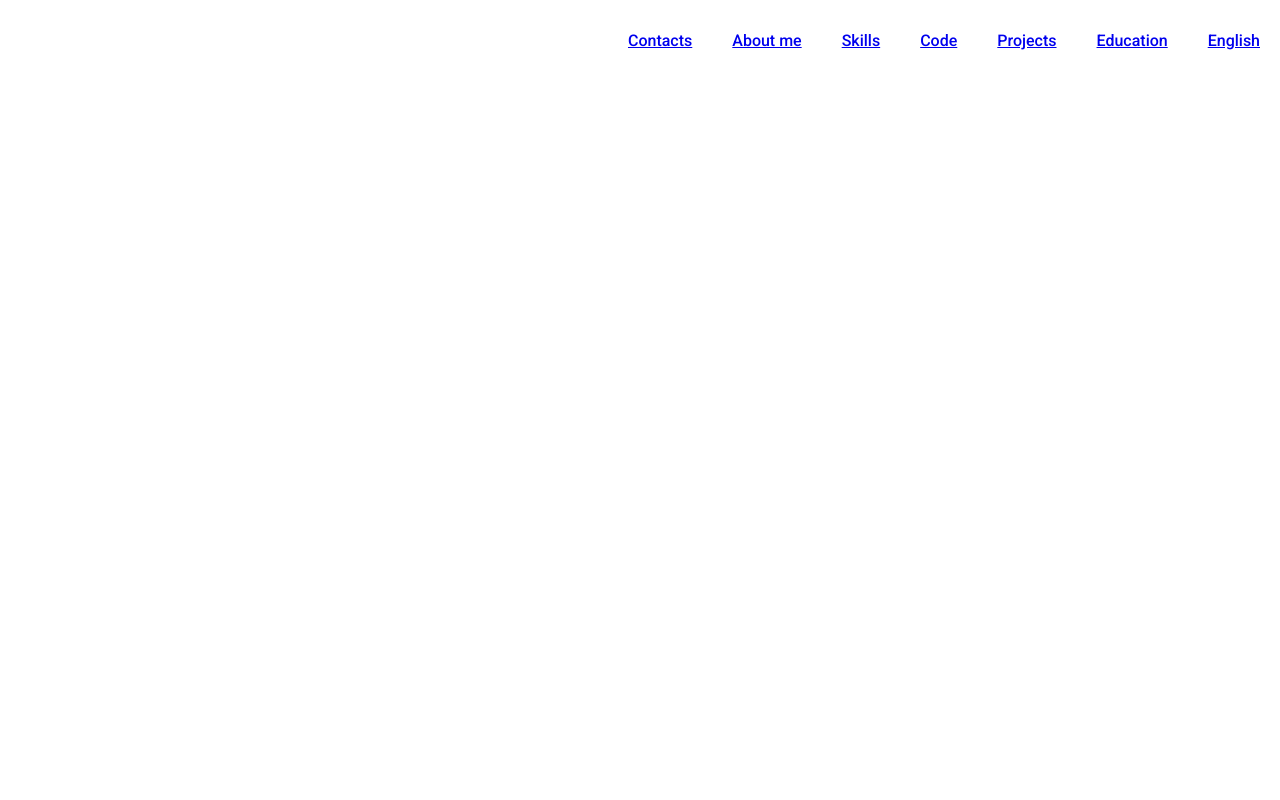
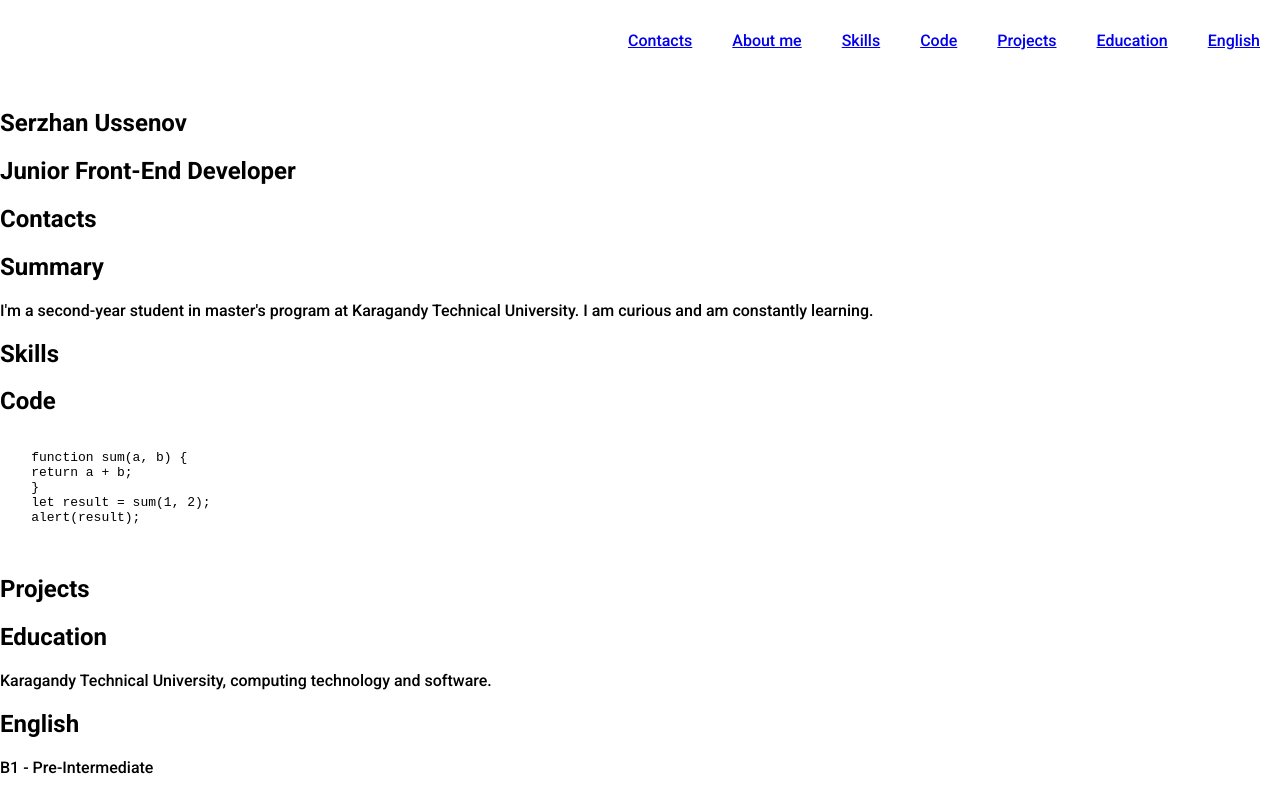
Before and after one commit to serzhan-ussenov/rsschool-cv, a plain HTML site: page index.html in a window 1280 px wide. Drawn offline with Linux system fonts and the light colour scheme.

Commit message:
feat: add sections

```diff
--- a/index.html
+++ b/index.html
@@ -28,7 +28,45 @@
     </header>
     <main class="main">
         <div class="container main-container">
-
+            <section class="section" id="profile">
+                <h1 class="section-title">Serzhan Ussenov</h1>
+                <h2 class="section-title">Junior Front-End Developer</h2>
+            </section>
+            <section class="section" id="contacts">
+                <h2 class="section-title">Contacts</h2>
+            </section>
+            <section class="section" id="summary">
+                <h2 class="section-title">Summary</h2>
+                <p>
+                    I'm a second-year student in master's program at Karagandy Technical University. I am curious and am constantly learning.
+                </p>
+            </section>
+            <section class="section" id="skills">
+                <h2 class="section-title">Skills</h2>
+            </section>
+            <section class="section" id="code">
+                <h2 class="section-title">Code</h2>
+                <pre>
+                    <code>
+    function sum(a, b) {
+    return a + b;
+    }
+    let result = sum(1, 2);
+    alert(result);
+                    </code>
+                </pre>
+            </section>
+            <section class="section" id="projects">
+                <h2 class="section-title">Projects</h2>
+            </section>
+            <section class="section" id="education">
+                <h2 class="section-title">Education</h2>
+                <p>Karagandy Technical University, computing technology and software.</p>
+            </section>
+            <section class="section" id="english">
+                <h2 class="section-title">English</h2>
+                <p>B1 - Pre-Intermediate</p>
+            </section>
         </div>
     </main>
     <footer class="footer">
```
